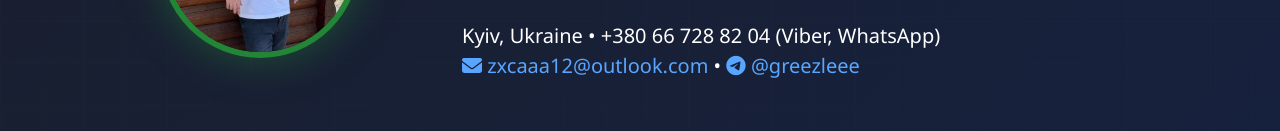
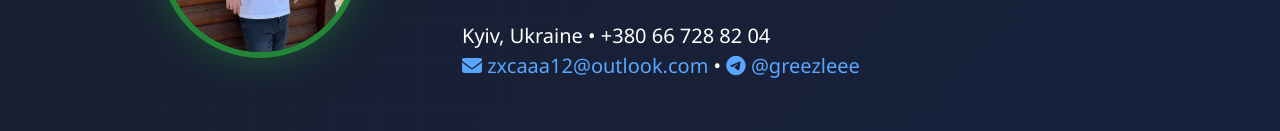
Before and after one commit to Kucher-SavinskiN/resume.github.io, a plain HTML site: page index.html in a window 1280 px wide. Shown: the part 313-444 px from the top of the page. Drawn offline with nearby package versions, Linux system fonts and the light colour scheme.

Commit message:
Update index.html

```diff
--- a/index.html
+++ b/index.html
@@ -3,7 +3,7 @@
 <head>
     <meta charset="UTF-8">
     <meta name="viewport" content="width=device-width, initial-scale=1">
-    <title>Nazarii Kucher-Savinskyi — Manual QA Engineer & Python Developer</title>
+    <title>Nazarii Kucher-Savinskyi — Junior Manual QA Engineer</title>
     <link href="https://cdn.jsdelivr.net/npm/bootstrap@5.3.2/dist/css/bootstrap.min.css" rel="stylesheet">
     <link href="https://cdnjs.cloudflare.com/ajax/libs/font-awesome/6.5.0/css/all.min.css" rel="stylesheet">
     <link href="https://unpkg.com/aos@2.3.1/dist/aos.css" rel="stylesheet">
@@ -101,7 +101,7 @@
                     Manual QA Engineer & Python Developer
                 </p>
                 <p class="fs-5 mb-5" data-aos="fade-up" data-aos-delay="400" data-aos-duration="1000">
-                    Kyiv, Ukraine • +380 66 728 82 04 (Viber, WhatsApp)<br>
+                    Kyiv, Ukraine • +380 66 728 82 04<br>
                     <a href="mailto:zxcaaa12@outlook.com"><i class="fas fa-envelope"></i> zxcaaa12@outlook.com</a> •
                     <a href="https://t.me/greezleee"><i class="fab fa-telegram"></i> @greezleee</a>
                 </p>
```
